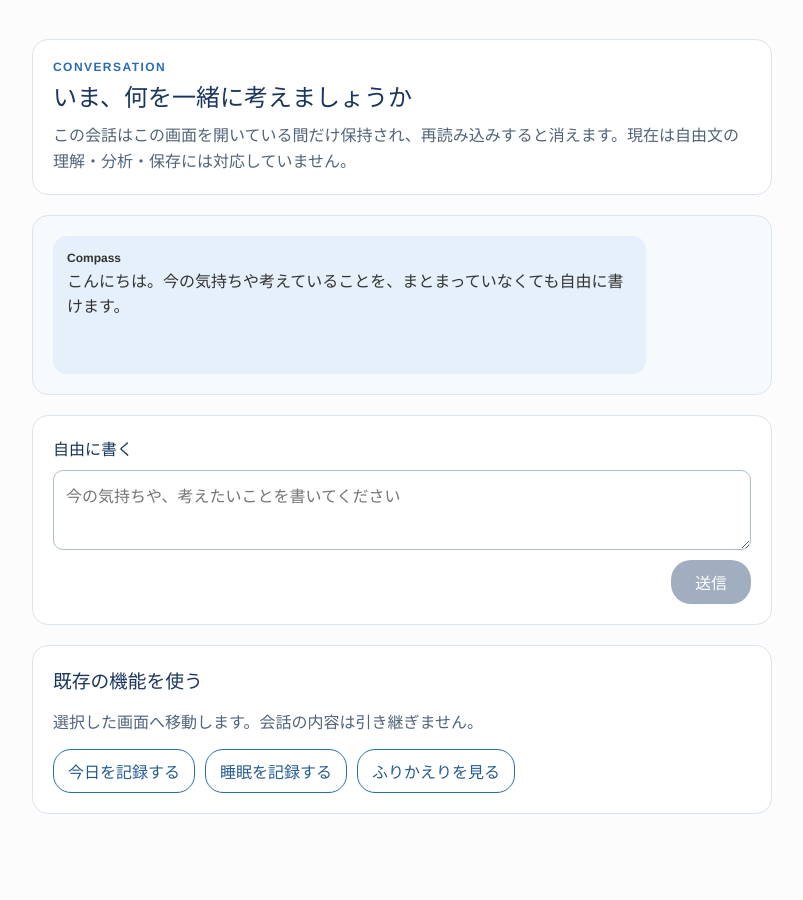
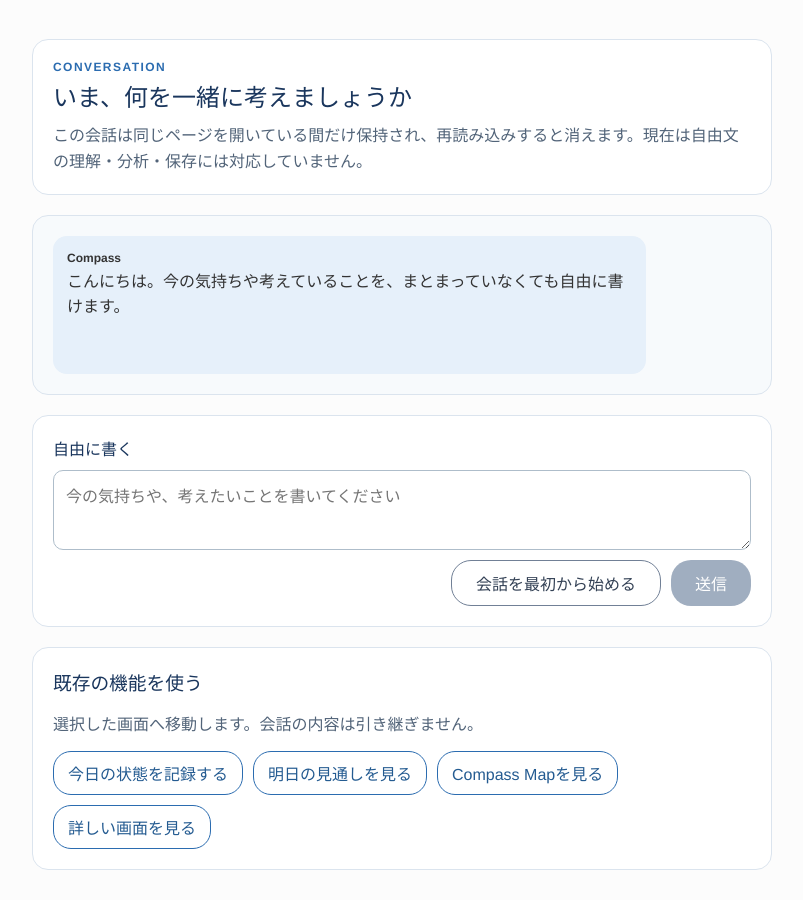
Before and after one commit to compassmaster/Compass, a React (Vite) app: page / in a window 1280 px wide. Shown: the part 256-1156 px from the top of the page, without its empty margins (238-1041 px from the left). Before the commit the page ends 1100 px from the top, so only its background shows below. Built offline with nearby package versions, Linux system fonts and the light colour scheme.

Commit message:
fix: preserve and reset conversation session

```diff
--- a/scripts/test-conversation-session.ts
+++ b/scripts/test-conversation-session.ts
@@ -13,4 +13,7 @@ assert.equal(initial.messages.length, 1, 'transition must not mutate its input')
 const repeated = transitionConversationSession(transitioned, { type: 'SUBMIT_TEXT', text: 'もう一つ' });
 assert.equal(repeated.messages.length, 5);
 assert.equal(new Set(repeated.messages.map(({ id }) => id)).size, 5);
+const reset = transitionConversationSession(repeated, { type: 'RESET' });
+assert.deepEqual(reset, createConversationSession());
+assert.notEqual(reset, initial, 'reset creates a fresh in-memory session');
 console.log('conversation-session tests passed');
--- a/src/app/App.tsx
+++ b/src/app/App.tsx
@@ -31,6 +31,7 @@ import { BackupPanel } from '../features/backup/components/BackupPanel.tsx';
 import { firstUseGuideQueryService } from '../features/first-use-guide/services/index.ts';
 import type { FirstUseGuideStepId } from '../features/first-use-guide/types/firstUseGuide.ts';
 import { ConversationTab } from '../features/conversation/components/ConversationTab.tsx';
+import { createConversationSession } from '../features/conversation/session/conversationSession.ts';
 
 import './App.css';
 
@@ -91,6 +92,7 @@ function loadInitialUserModel(): UserModel {
 
 export function App() {
   const [activeTab, setActiveTab] = useState<AppTab>('conversation');
+  const [conversationSession, setConversationSession] = useState(createConversationSession);
   const [firstUseGuide, setFirstUseGuide] = useState(() => firstUseGuideQueryService.get());
   const [logs, setLogs] = useState<DailyLog[]>(() => dailyLogApplicationService.listDailyLogs());
   const [, setUserModel] = useState<UserModel>(() => loadInitialUserModel());
@@ -268,9 +270,16 @@ export function App() {
       <main className="app-main">
         {activeTab === 'conversation' && (
           <ConversationTab
+            session={conversationSession}
+            onSessionChange={setConversationSession}
             onNavigateToLog={() => setActiveTab('log')}
-            onNavigateToSleep={() => setActiveTab('log')}
-            onNavigateToReflection={() => setActiveTab('weeklySummary')}
+            onNavigateToPrediction={() => setActiveTab('prediction')}
+            onNavigateToCompassMap={() => {
+              refreshUserModelUpdateCandidates();
+              refreshResolvedFormalUserModel();
+              setActiveTab('compassMap');
+            }}
+            onNavigateToDetails={() => setActiveTab('home')}
           />
         )}
         {activeTab === 'home' && (
--- a/src/features/conversation/components/ConversationTab.css
+++ b/src/features/conversation/components/ConversationTab.css
@@ -4,7 +4,7 @@
 .conversation-heading p:last-child { margin: 0; color: #526479; line-height: 1.6; }
 .conversation-eyebrow { margin: 0; color: #2b6cb0; font-size: .75rem; font-weight: 700; letter-spacing: .12em; }
 .conversation-messages { display: grid; gap: 12px; min-height: 180px; background: #f7fafc; }
-.conversation-message { max-width: 85%; padding: 12px 14px; border-radius: 14px; }
+.conversation-message { max-width: 85%; padding: 12px 14px; border-radius: 14px; overflow-wrap: anywhere; word-break: break-word; }
 .conversation-message p { margin: 4px 0 0; line-height: 1.55; }
 .conversation-message-assistant { justify-self: start; background: #e6f0fa; }
 .conversation-message-user { justify-self: end; background: #2b6cb0; color: #fff; }
@@ -12,15 +12,19 @@
 .conversation-composer { display: grid; gap: 10px; }
 .conversation-composer label, .conversation-quick-actions h3 { font-weight: 700; color: #1a365d; }
 .conversation-composer textarea { resize: vertical; padding: 12px; border: 1px solid #aebdca; border-radius: 10px; font: inherit; }
-.conversation-composer button { justify-self: end; padding: 10px 24px; border: 0; border-radius: 20px; background: #2b6cb0; color: #fff; font-weight: 700; }
+.conversation-composer-actions { display: flex; justify-content: flex-end; gap: 10px; }
+.conversation-composer button { min-height: 44px; padding: 10px 24px; border: 0; border-radius: 20px; background: #2b6cb0; color: #fff; font-weight: 700; }
+.conversation-composer .conversation-reset { border: 1px solid #718096; background: #fff; color: #334155; }
 .conversation-composer button:disabled { background: #a0aec0; cursor: not-allowed; }
 .conversation-quick-actions h3 { margin: 0; }
 .conversation-quick-actions p { color: #526479; }
 .conversation-quick-actions > div { display: flex; flex-wrap: wrap; gap: 10px; }
-.conversation-quick-actions button { padding: 9px 14px; border: 1px solid #2b6cb0; border-radius: 18px; background: #fff; color: #245b91; cursor: pointer; }
+.conversation-quick-actions button { min-height: 44px; padding: 9px 14px; border: 1px solid #2b6cb0; border-radius: 18px; background: #fff; color: #245b91; cursor: pointer; }
+.conversation-live-region { position: absolute; width: 1px; height: 1px; padding: 0; margin: -1px; overflow: hidden; clip: rect(0, 0, 0, 0); white-space: nowrap; border: 0; }
 @media (max-width: 600px) {
   .conversation-heading, .conversation-messages, .conversation-composer, .conversation-quick-actions { padding: 16px; }
   .conversation-message { max-width: 92%; }
   .conversation-quick-actions > div { display: grid; }
   .conversation-quick-actions button { width: 100%; }
+  .conversation-composer-actions { display: grid; }
 }
--- a/src/features/conversation/components/ConversationTab.tsx
+++ b/src/features/conversation/components/ConversationTab.tsx
@@ -1,22 +1,62 @@
-import { useState, type FormEvent } from 'react';
-import { createConversationSession, transitionConversationSession } from '../session/conversationSession.ts';
+import { useEffect, useRef, useState, type FormEvent, type KeyboardEvent } from 'react';
+import type { ConversationSession } from '../session/conversationSession.ts';
+import { transitionConversationSession } from '../session/conversationSession.ts';
+import { shouldSubmitConversationKey } from './conversationKeyboard.ts';
 import './ConversationTab.css';
 
 type ConversationTabProps = {
+  session: ConversationSession;
+  onSessionChange: (session: ConversationSession) => void;
   onNavigateToLog: () => void;
-  onNavigateToSleep: () => void;
-  onNavigateToReflection: () => void;
+  onNavigateToPrediction: () => void;
+  onNavigateToCompassMap: () => void;
+  onNavigateToDetails: () => void;
 };
 
-export function ConversationTab({ onNavigateToLog, onNavigateToSleep, onNavigateToReflection }: ConversationTabProps) {
-  const [session, setSession] = useState(createConversationSession);
+export function ConversationTab({
+  session,
+  onSessionChange,
+  onNavigateToLog,
+  onNavigateToPrediction,
+  onNavigateToCompassMap,
+  onNavigateToDetails,
+}: ConversationTabProps) {
   const [draft, setDraft] = useState('');
+  const [announcement, setAnnouncement] = useState('');
+  const inputRef = useRef<HTMLTextAreaElement>(null);
+  const submittingRef = useRef(false);
+
+  useEffect(() => {
+    submittingRef.current = false;
+  }, [session]);
+
+  const focusInput = () => inputRef.current?.focus();
+  const applySession = (nextSession: ConversationSession) => {
+    onSessionChange(nextSession);
+    const latest = nextSession.messages.at(-1);
+    setAnnouncement(latest?.role === 'assistant' ? latest.text : '');
+  };
 
   const handleSubmit = (event: FormEvent<HTMLFormElement>) => {
     event.preventDefault();
-    if (draft.trim().length === 0) return;
-    setSession((current) => transitionConversationSession(current, { type: 'SUBMIT_TEXT', text: draft }));
+    if (draft.trim().length === 0 || submittingRef.current) return;
+    submittingRef.current = true;
+    applySession(transitionConversationSession(session, { type: 'SUBMIT_TEXT', text: draft }));
     setDraft('');
+    focusInput();
+  };
+
+  const handleKeyDown = (event: KeyboardEvent<HTMLTextAreaElement>) => {
+    if (!shouldSubmitConversationKey({ key: event.key, shiftKey: event.shiftKey, isComposing: event.nativeEvent.isComposing })) return;
+    event.preventDefault();
+    event.currentTarget.form?.requestSubmit();
+  };
+
+  const handleReset = () => {
+    submittingRef.current = false;
+    setDraft('');
+    applySession(transitionConversationSession(session, { type: 'RESET' }));
+    focusInput();
   };
 
   return (
@@ -24,9 +64,9 @@ export function ConversationTab({ onNavigateToLog, onNavigateToSleep, onNavigate
       <header className="conversation-heading">
         <p className="conversation-eyebrow">CONVERSATION</p>
         <h2 id="conversation-title">いま、何を一緒に考えましょうか</h2>
-        <p>この会話はこの画面を開いている間だけ保持され、再読み込みすると消えます。現在は自由文の理解・分析・保存には対応していません。</p>
+        <p>この会話は同じページを開いている間だけ保持され、再読み込みすると消えます。現在は自由文の理解・分析・保存には対応していません。</p>
       </header>
-      <div className="conversation-messages" aria-live="polite" aria-label="会話">
+      <div className="conversation-messages" aria-label="会話">
         {session.messages.map((message) => (
           <div key={message.id} className={`conversation-message conversation-message-${message.role}`}>
             <span className="conversation-speaker">{message.role === 'assistant' ? 'Compass' : 'あなた'}</span>
@@ -34,18 +74,23 @@ export function ConversationTab({ onNavigateToLog, onNavigateToSleep, onNavigate
           </div>
         ))}
       </div>
+      <p className="conversation-live-region" aria-live="polite" aria-atomic="true">{announcement}</p>
       <form className="conversation-composer" onSubmit={handleSubmit}>
         <label htmlFor="conversation-input">自由に書く</label>
-        <textarea id="conversation-input" value={draft} onChange={(event) => setDraft(event.target.value)} placeholder="今の気持ちや、考えたいことを書いてください" rows={3} />
-        <button type="submit" disabled={draft.trim().length === 0}>送信</button>
+        <textarea ref={inputRef} id="conversation-input" value={draft} onChange={(event) => setDraft(event.target.value)} onKeyDown={handleKeyDown} placeholder="今の気持ちや、考えたいことを書いてください" rows={3} />
+        <div className="conversation-composer-actions">
+          <button type="button" className="conversation-reset" onClick={handleReset}>会話を最初から始める</button>
+          <button type="submit" disabled={draft.trim().length === 0}>送信</button>
+        </div>
       </form>
       <aside className="conversation-quick-actions" aria-labelledby="quick-actions-title">
         <h3 id="quick-actions-title">既存の機能を使う</h3>
         <p>選択した画面へ移動します。会話の内容は引き継ぎません。</p>
         <div>
-          <button type="button" onClick={onNavigateToLog}>今日を記録する</button>
-          <button type="button" onClick={onNavigateToSleep}>睡眠を記録する</button>
-          <button type="button" onClick={onNavigateToReflection}>ふりかえりを見る</button>
+          <button type="button" onClick={onNavigateToLog}>今日の状態を記録する</button>
+          <button type="button" onClick={onNavigateToPrediction}>明日の見通しを見る</button>
+          <button type="button" onClick={onNavigateToCompassMap}>Compass Mapを見る</button>
+          <button type="button" onClick={onNavigateToDetails}>詳しい画面を見る</button>
         </div>
       </aside>
     </section>
--- /dev/null
+++ b/src/features/conversation/components/conversationKeyboard.ts
@@ -0,0 +1,9 @@
+export type ConversationKeyInput = {
+  key: string;
+  shiftKey: boolean;
+  isComposing: boolean;
+};
+
+export function shouldSubmitConversationKey(input: ConversationKeyInput): boolean {
+  return input.key === 'Enter' && !input.shiftKey && !input.isComposing;
+}
--- a/src/features/conversation/session/conversationSession.ts
+++ b/src/features/conversation/session/conversationSession.ts
@@ -1,7 +1,9 @@
 import type { Message } from '../types/message.ts';
 
 export type ConversationSession = { messages: Message[]; nextMessageNumber: number };
-export type ConversationSessionEvent = { type: 'SUBMIT_TEXT'; text: string };
+export type ConversationSessionEvent =
+  | { type: 'SUBMIT_TEXT'; text: string }
+  | { type: 'RESET' };
 
 const WELCOME_MESSAGE = 'こんにちは。今の気持ちや考えていることを、まとまっていなくても自由に書けます。';
 const CAPABILITY_BOUNDARY_MESSAGE = '受け取りました。この画面はまだ会話の入口です。入力内容の理解・分析・保存は行っていません。記録や既存機能を使う場合は、下のクイックアクションを選んでください。';
@@ -11,6 +13,8 @@ export function createConversationSession(): ConversationSession {
 }
 
 export function transitionConversationSession(session: ConversationSession, event: ConversationSessionEvent): ConversationSession {
+  if (event.type === 'RESET') return createConversationSession();
+
   const text = event.text.trim();
   if (text.length === 0) return session;
   const userMessageNumber = session.nextMessageNumber;
```
Also changed, not shown: package.json (+1 -1 lines), scripts/test-conversation-ui.ts (added, +33 -0 lines), 3 other files (tests, documents, lock files or other folders).
